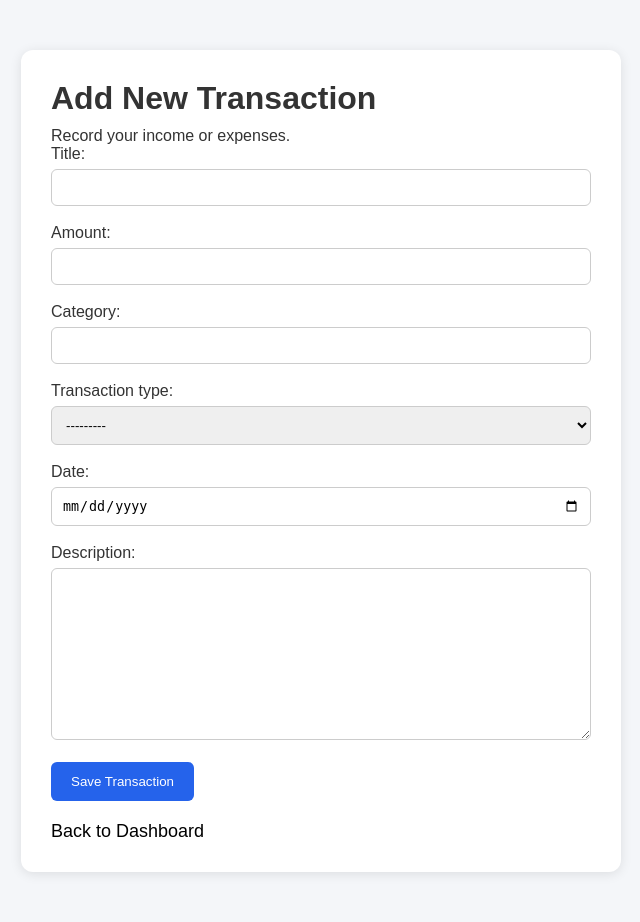
After one commit to Swapna694/FineTrack, a Django app: page /add/ in a window 1280 px wide. The commit adds this page. Shown: the whole page, without its empty margins (319-959 px from the left). Run offline with Django 5.2, Linux system fonts and the light colour scheme.

Commit message:
Added transaction CRUD functionality and date picker

```diff
--- /dev/null
+++ b/transactions/forms.py
@@ -0,0 +1,26 @@
+
+from django import forms
+from .models import Transaction
+
+
+class TransactionForm(forms.ModelForm):
+
+    class Meta:
+        model = Transaction
+
+        fields = [
+            'title',
+            'amount',
+            'category',
+            'transaction_type',
+            'date',
+            'description'
+        ]
+
+        widgets = {
+            'date': forms.DateInput(
+                attrs={
+                    'type': 'date'
+                }
+            )
+        }
--- a/transactions/static/css/style.css
+++ b/transactions/static/css/style.css
@@ -27,7 +27,11 @@ body {
     text-decoration: none;
     margin-left: 25px;
 }
-
+a{
+    text-decoration: none;
+    font-size: 18px;
+    color: black;
+}
 /* Main container */
 
 .container {
@@ -105,6 +109,12 @@ button {
     border: none;
     border-radius: 6px;
     cursor: pointer;
+    a{
+        text-decoration: none;
+        color: #f8fafc;
+        font-size: 20px;
+        font-family: cursive;
+    }
 }
 
 table {
@@ -153,3 +163,45 @@ th {
         gap: 15px;
     }
 }
+
+.transaction-container {
+    max-width: 600px;
+    margin: 50px auto;
+    padding: 30px;
+    background: white;
+    border-radius: 12px;
+    box-shadow: 0 2px 12px rgba(0, 0, 0, 0.1);
+}
+
+.transaction-container h1 {
+    margin-bottom: 10px;
+}
+
+.transaction-container form p {
+    margin-bottom: 18px;
+}
+
+.transaction-container input,
+.transaction-container select,
+.transaction-container textarea {
+    width: 100%;
+    padding: 10px;
+    margin-top: 6px;
+    border: 1px solid #ccc;
+    border-radius: 6px;
+    box-sizing: border-box;
+}
+
+.transaction-container button {
+    background: #2563eb;
+    color: white;
+    padding: 12px 20px;
+    border: none;
+    border-radius: 6px;
+    cursor: pointer;
+}
+
+.transaction-container a {
+    display: inline-block;
+    margin-top: 20px;
+}
--- /dev/null
+++ b/transactions/templates/transactions/add_transaction.html
@@ -0,0 +1,33 @@
+
+<!DOCTYPE html>
+<html lang="en">
+<head>
+    <meta charset="UTF-8">
+    <meta name="viewport" content="width=device-width, initial-scale=1.0">
+    <title>Add Transaction | FineTrack</title>
+    {% load static %}
+    <link rel="stylesheet" href="{% static 'css/style.css' %}">
+</head>
+<body>
+
+    <div class="transaction-container">
+
+        <h1>Add New Transaction</h1>
+        <p>Record your income or expenses.</p>
+
+        <form method="POST">
+
+            {% csrf_token %}
+
+            {{ form.as_p }}
+
+            <button type="submit">Save Transaction</button>
+
+        </form>
+
+        <a href="{% url 'home' %}">Back to Dashboard</a>
+
+    </div>
+
+</body>
+</html>
--- a/transactions/urls.py
+++ b/transactions/urls.py
@@ -3,4 +3,6 @@ from . import views
 
 urlpatterns = [
     path('', views.home, name='home'),
+    path('add/', views.add_transaction, name='add_transaction'),
+    path('edit/<int:id>/', views.edit_transaction, name='edit_transaction'),
 ]
--- a/transactions/views.py
+++ b/transactions/views.py
@@ -1,8 +1,68 @@
+from django.shortcuts import render,redirect,get_object_or_404
+from .models import Transaction
+from django.db.models import Sum
+from .forms import TransactionForm
 
-from django.shortcuts import render
+
 
 def home(request):
-    return render(request, 'transactions/home.html')
+
+    transactions = Transaction.objects.all().order_by('-date')
+
+    total_income = Transaction.objects.filter(
+        transaction_type='Income'
+    ).aggregate(Sum('amount'))['amount__sum'] or 0
+
+    total_expenses = Transaction.objects.filter(
+        transaction_type='Expense'
+    ).aggregate(Sum('amount'))['amount__sum'] or 0
+
+    balance = total_income - total_expenses
+
+    context = {
+        'transactions': transactions,
+        'total_income': total_income,
+        'total_expenses': total_expenses,
+        'balance': balance
+    }
+
+    return render(request, 'transactions/home.html', context)
 
 
-# Create your views here.
+def add_transaction(request):
+
+    if request.method == 'POST':
+
+        form = TransactionForm(request.POST)
+
+        if form.is_valid():
+            form.save()
+            return redirect('home')
+
+    else:
+        form = TransactionForm()
+
+    return render(request, 'transactions/add_transaction.html', {
+        'form': form
+    })
+
+
+def edit_transaction(request, id):
+
+    transaction = get_object_or_404(Transaction, id=id)
+
+    if request.method == 'POST':
+
+        form = TransactionForm(request.POST, instance=transaction)
+
+        if form.is_valid():
+            form.save()
+            return redirect('home')
+
+    else:
+        form = TransactionForm(instance=transaction)
+
+    return render(request, 'transactions/edit_transaction.html', {
+        'form': form,
+        'transaction': transaction
+    })
```
Also changed, not shown: transactions/templates/transactions/edit_transaction.html (added, +34 -0 lines), transactions/templates/transactions/home.html (+39 -31 lines).
